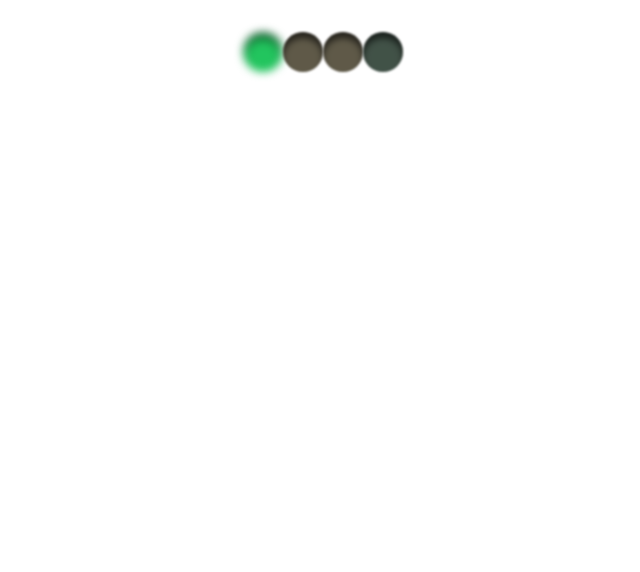
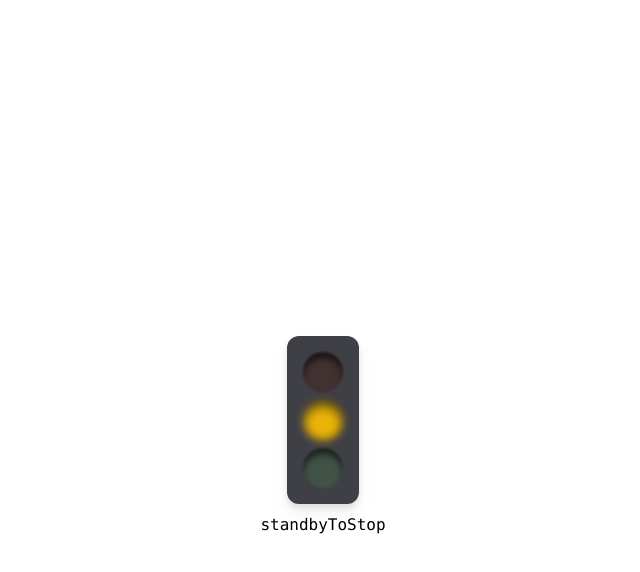
Before and after one commit to star-over/traffic-light, a Next.js app: page / in a window 1280 px wide. Shown: the top 572 px of the page, without its empty margins (317-957 px from the left). Built offline with nearby package versions, Linux system fonts and the light colour scheme.

Commit message:
fix: blinked traffic light

```diff
--- a/src/app/page.jsx
+++ b/src/app/page.jsx
@@ -1,15 +1,10 @@
 /* eslint-disable import/no-unresolved */
-import { Light2 } from "comp/Light2";
 import { TrafficLight } from "comp/TrafficLight";
 
 export default function Home() {
   return (
-    <div className="container mx-auto mt-8 flex h-screen justify-center ">
-      {/* <TrafficLight /> */}
-      <Light2 color="green" type="TURN_ON" />
-      <Light2 type="TURN_OFF" />
-      <Light2 type="BLINK_NORMAL" />
-      <Light2 color="green" type="BLINK_STANDBY" />
+    <div className="container mx-auto mt-8 flex h-screen justify-center">
+      <TrafficLight />
     </div>
   );
 }
--- a/src/components/Light.jsx
+++ b/src/components/Light.jsx
@@ -1,17 +1,21 @@
 "use client";
 
+/* eslint-disable import/no-unresolved */
 import { cva } from "class-variance-authority";
+import { useMachine } from "@xstate/react";
+import { useEffect } from "react";
+import { blinkedLightMachine } from "machines/blinkedLightMachine";
 
-const cvaFn = cva("rounded-full shadow-[inset_0_6px_6px_rgba(0,0,0,0.6)]", {
+const cvaFn = cva("rounded-full transition-all shadow-[inset_0_6px_6px_rgba(0,0,0,0.6)]", {
   variants: {
     color: {
       red: ["bg-red-500"],
       yellow: ["bg-yellow-500"],
       green: ["bg-green-500"],
     },
-    enabled: {
-      true: ["blur-sm"],
-      false: ["grayscale-[80%] brightness-50 blur-[1px]"],
+    light: {
+      turnedOn: ["blur-sm"],
+      turnedOff: ["grayscale-[80%] brightness-50 blur-[1px]"],
     },
     size: {
       sm: ["w-8 h-8"],
@@ -19,13 +23,19 @@ const cvaFn = cva("rounded-full shadow-[inset_0_6px_6px_rgba(0,0,0,0.6)]", {
       xl: ["w-12 h-12"],
     }
   },
-  defaultVariants: {
-    color: "yellow", size: "md", enabled: false,
-  },
+  defaultVariants: { color: "yellow", size: "md", enabled: false, },
 });
 
-export function Light(props) {
+export function Light({ type, color, size }) {
+  const [current, send] = useMachine(blinkedLightMachine);
+  const { value: light } = current;
+  const cn = cvaFn({ light, color, size });
+
+  useEffect(() => {
+    send({ type });
+  }, [type]);
+
   return (
-    <div className={cvaFn(props)} />
+    <div className={cn} />
   );
 }
--- a/src/components/Light2.jsx
+++ /dev/null
@@ -1,41 +0,0 @@
-"use client";
-
-/* eslint-disable import/no-unresolved */
-import { cva } from "class-variance-authority";
-import { useMachine } from "@xstate/react";
-import { useEffect } from "react";
-import { blinkedLightMachine } from "machines/blinkedLightMachine";
-
-const cvaFn = cva("rounded-full transition-all shadow-[inset_0_6px_6px_rgba(0,0,0,0.6)]", {
-  variants: {
-    color: {
-      red: ["bg-red-500"],
-      yellow: ["bg-yellow-500"],
-      green: ["bg-green-500"],
-    },
-    light: {
-      turnedOn: ["blur-sm"],
-      turnedOff: ["grayscale-[80%] brightness-50 blur-[1px]"],
-    },
-    size: {
-      sm: ["w-8 h-8"],
-      md: ["w-10 h-10"],
-      xl: ["w-12 h-12"],
-    }
-  },
-  defaultVariants: { color: "yellow", size: "md", enabled: false, },
-});
-
-export function Light2({ type, color, size }) {
-  const [current, send] = useMachine(blinkedLightMachine);
-  const { value: light } = current;
-  const cn = cvaFn({ light, color, size });
-
-  useEffect(() => {
-    send({ type });
-  }, []);
-
-  return (
-    <div className={cn} />
-  );
-}
--- a/src/components/TrafficLight.jsx
+++ b/src/components/TrafficLight.jsx
@@ -19,9 +19,9 @@ export function TrafficLight() {
         className="my-2 flex max-w-fit flex-col items-center justify-center gap-2
         rounded-xl bg-zinc-700 p-4 shadow-slate-500 drop-shadow-lg"
       >
-        <Light color="red" enabled={current.context.red} />
-        <Light color="yellow" enabled={current.context.yellow} />
-        <Light color="green" enabled={current.context.green} />
+        <Light color="red" type={current.context.red} />
+        <Light color="yellow" type={current.context.yellow} />
+        <Light color="green" type={current.context.green} />
       </div>
       <span><code>{current.toStrings()}</code></span>
     </div>
--- a/src/machines/blinkedLightMachine.js
+++ b/src/machines/blinkedLightMachine.js
@@ -11,39 +11,22 @@ createMachine(
     context: {
       blink: false,
       durations: {
-        normal: { on: 700, off: 300, },
+        normal: { on: 700, off: 400, },
         standby: { on: 500, off: 500, },
-        false: { on: 200, off: 200, },
+        false: { on: 200, off: 200, }, // false as fallback option for delays
       }
     },
 
     on: {
       TURN_ON: { actions: assign({ blink: false }), target: "turnedOn" },
       TURN_OFF: { actions: assign({ blink: false }), target: "turnedOff" },
-      BLINK_NORMAL: { actions: assign({ blink: "normal" }), target: "turnedOn" },
-      BLINK_STANDBY: { actions: assign({ blink: "standby" }), target: "turnedOn" },
+      BLINK_NORMAL: { actions: assign({ blink: "normal" }), target: "turnedOff" },
+      BLINK_STANDBY: { actions: assign({ blink: "standby" }), target: "turnedOff" },
     },
 
     states: {
-
-      turnedOn: {
-        after: {
-          ON_DURATION: [{
-            cond: (ctx) => ctx.blink,
-            target: "turnedOff"
-          }]
-        }
-      },
-
-      turnedOff: {
-        after: {
-          OFF_DURATION: [{
-            cond: (ctx) => ctx.blink,
-            target: "turnedOn",
-          }]
-        }
-      }
-
+      turnedOn: { after: { ON_DURATION: [{ cond: (ctx) => ctx.blink, target: "turnedOff" }] } },
+      turnedOff: { after: { OFF_DURATION: [{ cond: (ctx) => ctx.blink, target: "turnedOn", }] } }
     }
   },
   {
--- a/src/machines/trafficLightMachine.js
+++ b/src/machines/trafficLightMachine.js
@@ -7,56 +7,43 @@ createMachine(
     id: "trafficLight",
     initial: "go",
     predictableActionArguments: true,
-    context: { red: false, yellow: false, green: true, },
+    context: { red: "TURN_OFF", yellow: "TURN_OFF", green: "TURN_OFF", },
     states: {
 
       go: {
-        entry: assign({ red: false, yellow: false, green: true }),
-        after: { PASS_DELAY: "goToStandby" },
+        entry: assign({ red: "TURN_OFF", yellow: "TURN_OFF", green: "TURN_ON" }),
+        after: { GO_DELAY: "goToStandby" },
       },
 
       goToStandby: {
-        entry: assign({ red: false, yellow: false, green: true }),
-        invoke: {
-          src: () => (cb) => {
-            const interval = setInterval(() => cb("TICK"), 500);
-            return () => clearInterval(interval);
-          }
-        },
-        on: { TICK: { actions: assign({ green: (ctx) => !ctx.green }) } },
-        after: { TRANSITION_DELAY: "standbyToStop" },
+        entry: assign({ red: "TURN_OFF", yellow: "TURN_OFF", green: "BLINK_NORMAL" }),
+        after: { GO_TO_STANDBY_DELAY: "standbyToStop" },
       },
 
       standbyToStop: {
-        entry: assign({ red: false, yellow: true, green: false }),
-        invoke: {
-          src: () => (cb) => {
-            const interval = setInterval(() => cb("TICK"), 500);
-            return () => clearInterval(interval);
-          }
-        },
-        on: { TICK: { actions: assign({ yellow: (ctx) => !ctx.yellow }) } },
-        after: { BLINK_DELAY: "stop" },
+        entry: assign({ red: "TURN_OFF", yellow: "TURN_ON", green: "TURN_OFF" }),
+        after: { STANDBY_TO_STOP_DELAY: "stop" },
       },
 
       stop: {
-        entry: assign({ red: true, yellow: false, green: false }),
+        entry: assign({ red: "TURN_ON", yellow: "TURN_OFF", green: "TURN_OFF" }),
         after: { STOP_DELAY: "stopToGo" }
       },
 
       stopToGo: {
-        entry: assign({ red: true, yellow: true, green: false }),
-        after: { BLINK_DELAY: "go" }
+        entry: assign({ red: "TURN_ON", yellow: "TURN_ON", green: "TURN_OFF" }),
+        after: { STOP_TO_GO_DELAY: "go" }
       },
 
     }
   },
   {
     delays: {
-      TRANSITION_DELAY: 3000,
-      BLINK_DELAY: 3000,
-      PASS_DELAY: 3000,
-      STOP_DELAY: 2500,
+      GO_DELAY: 3000,
+      GO_TO_STANDBY_DELAY: 3000,
+      STANDBY_TO_STOP_DELAY: 3000,
+      STOP_DELAY: 3000,
+      STOP_TO_GO_DELAY: 3000,
     },
   }
 );
```
Also changed, not shown: .eslintrc.json.
